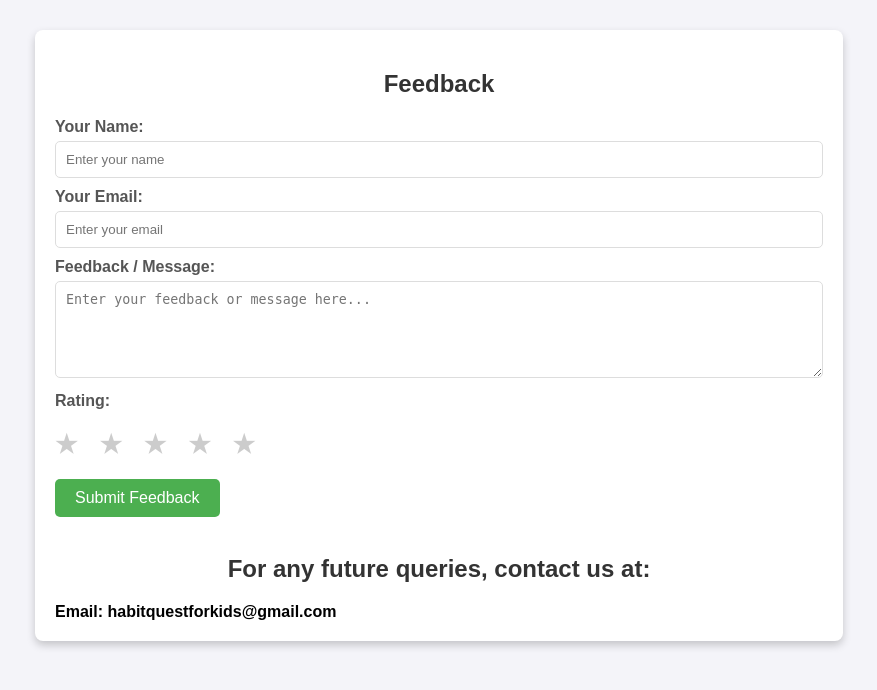
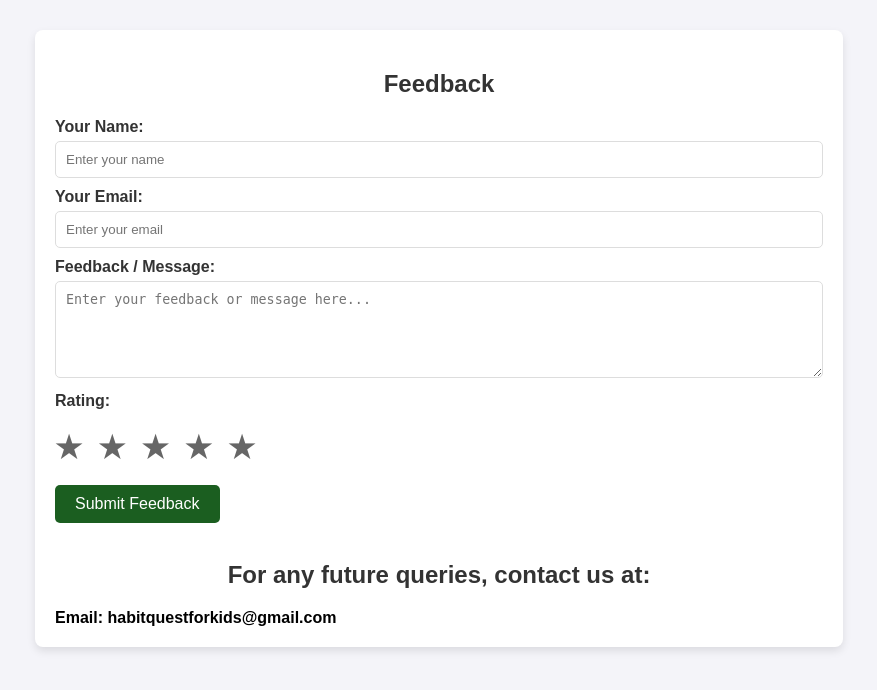
Before and after one commit to Abhiram6588/HabitQuest, a Flask app: page /feedback in a window 1280 px wide. Shown: the top 690 px of the page, without its empty margins (201-1078 px from the left). Run offline with Flask 3, Linux system fonts and the light colour scheme.

Commit message:
Update feedback.html

```diff
--- a/templates/feedback.html
+++ b/templates/feedback.html
@@ -7,28 +7,32 @@
     <style>
    body {
     font-family: Arial, sans-serif;
-            background-color: #f4f4f9;
+    background-color: #f4f4f9; /* Keep background color */
     margin: 0;
     padding: 0;
 }
+
 .container {
     width: 60%;
     margin: 30px auto;
     padding: 20px;
     background-color: #ffffff;
-            box-shadow: 0 4px 8px rgba(0, 0, 0, 0.2);
+    box-shadow: 0 4px 8px rgba(0, 0, 0, 0.1); /* Slightly reduce shadow opacity */
     border-radius: 8px;
 }
+
 h2 {
     text-align: center;
-            color: #333;
+    color: #333333; /* Darker text for heading */
 }
+
 label {
     display: block;
     margin-top: 10px;
     font-weight: bold;
-            color: #555;
+    color: #333333; /* Darker text color */
 }
+
 input[type="text"], input[type="email"], textarea, select {
     width: 100%;
     padding: 10px;
@@ -36,12 +40,14 @@
     border: 1px solid #ddd;
     border-radius: 5px;
     box-sizing: border-box;
+    color: #333; /* Ensure input text has good contrast */
 }
+
 .button {
     display: inline-block;
     padding: 10px 20px;
     margin-top: 20px;
-            background-color: #4CAF50;
+    background-color: #1B5E20; /* Ensure background has enough contrast */
     color: white;
     border: none;
     border-radius: 5px;
@@ -49,26 +55,42 @@
     font-size: 16px;
     text-align: center;
 }
+
 .button:hover {
-            background-color: #45a049;
+    background-color: #1B5E20; /* Keep the hover state the same */
 }
+
 .rating {
     display: flex;
     justify-content: space-between;
     max-width: 200px;
     margin-top: 10px;
 }
+
 .rating input {
     display: none;
 }
+
 .rating label {
-            font-size: 25px;
-            color: #ccc;
+    font-size: 30px; /* Increase font size of stars */
+    color: #666666; /* Darker unselected color for better contrast */
     cursor: pointer;
 }
+
 .rating input:checked ~ label {
-            color: #FFD700;
+    color: #FFD700; /* Gold for selected star */
 }
+
+/* Focus state for better accessibility */
+.rating input[type="radio"]:focus + label {
+    outline: 2px solid #FFD700; /* High contrast outline when focused */
+}
+
+/* Label color for hover effect */
+.rating input[type="radio"]:hover + label {
+    color: #FFB700; /* Slightly darker yellow when hovering */
+}
+
     </style>
 </head>
 <body>
```
Lines whose indentation alone changed are shown as unchanged.
